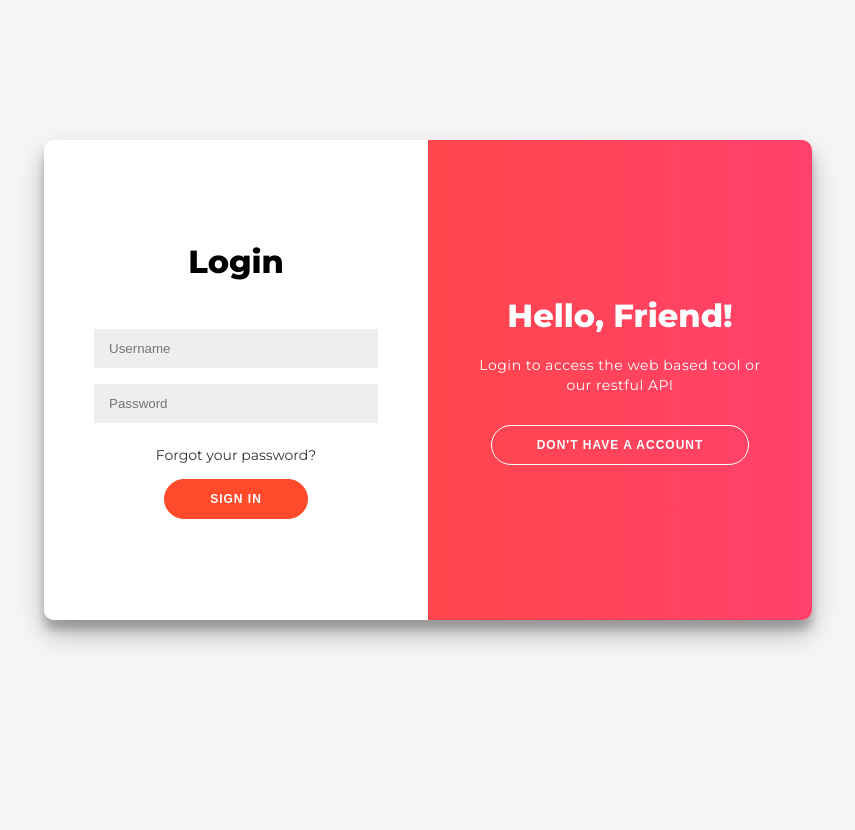
After one commit to omkumar01/clg-Minor-Project, a Django app: page /LoginRegister in a window 1280 px wide. The commit adds this page. Shown: the whole page, without its empty margins (212-1067 px from the left). Run offline with Django 3.2, Linux system fonts and the light colour scheme.

Commit message:
added authorisation

```diff
--- a/engine/models.py
+++ b/engine/models.py
@@ -1,8 +1,7 @@
-import django
 from djongo import models
 
 from django.core.validators import URLValidator
 
 
 class Url(models.Model):
-    input_link = models.URLField(validators=[URLValidator,])
+    input_link = models.URLField(validators=[URLValidator, ])
--- a/engine/views.py
+++ b/engine/views.py
@@ -1,22 +1,51 @@
-from django.http.response import HttpResponse
+from django.http import HttpResponse
 from django.shortcuts import render
 from .models import Url
+from django.views.generic import View
+from django.contrib.auth import authenticate, login
 
-def index(request):
-    if request.method =='POST':
-        link = request.POST['link']
-        print(link)
 
-    return render(request, "index.html", {})
+class LoginRegister(View):
 
-def result(request):
-    if request.method =='POST':
-        link = request.POST['link']
-        print(link)
-        db = Url(input_link=link)
-        db.save()
-        content= {}
-        content['data'] = {
-            'link':link,
-        }
-    return render(request, 'index.html', content )
+    def get(self, request):
+        return render(request, 'LoginRegister.html', {})
+
+    def post(self, request):
+        username = request.POST['username']
+        password = request.POST['password']
+        # print("email =", username)
+        # print("password = ", password)
+        user = authenticate(request, username=username, password=password)
+        if user is not None:
+            login(request, user)
+            request.session.user = user
+            return HttpResponse("success")
+        else:
+            return HttpResponse("no user")
+
+
+class LandingPage(View):
+
+    def get(self, request):
+        if request.method == 'POST':
+            link = request.POST['link']
+            print(link)
+        return render(request, "index.html", {})
+
+
+class ResultsPage(View):
+
+    def post(self, request):
+        if request.method == 'POST':
+            link = request.POST['link']
+            print(link)
+            data = Url.objects.filter(input_link=link)
+            print(data)
+            if data == None:
+                db = Url(input_link=link)
+                db.save()
+            content = {}
+            content['data'] = {
+                'link': link,
+            }
+        return render(request, 'index.html', content)
--- /dev/null
+++ b/static/css/LoginRegister.css
@@ -0,0 +1,252 @@
+@import url("https://fonts.googleapis.com/css?family=Montserrat:400,800");
+
+* {
+  box-sizing: border-box;
+}
+
+body {
+  background: #f6f5f7;
+  display: flex;
+  justify-content: center;
+  align-items: center;
+  flex-direction: column;
+  font-family: "Montserrat", sans-serif;
+  height: 100vh;
+  margin: -20px 0 50px;
+}
+
+h1 {
+  font-weight: bold;
+  margin: 0;
+}
+
+h2 {
+  text-align: center;
+}
+
+p {
+  font-size: 14px;
+  font-weight: 100;
+  line-height: 20px;
+  letter-spacing: 0.5px;
+  margin: 20px 0 30px;
+}
+
+span {
+  font-size: 12px;
+}
+
+a {
+  color: #333;
+  font-size: 14px;
+  text-decoration: none;
+  margin: 15px 0;
+}
+
+button {
+  border-radius: 20px;
+  border: 1px solid #ff4b2b;
+  background-color: #ff4b2b;
+  color: #ffffff;
+  font-size: 12px;
+  font-weight: bold;
+  padding: 12px 45px;
+  letter-spacing: 1px;
+  text-transform: uppercase;
+  transition: transform 80ms ease-in;
+}
+
+button:active {
+  transform: scale(0.95);
+}
+
+button:focus {
+  outline: none;
+}
+
+button.ghost {
+  background-color: transparent;
+  border-color: #ffffff;
+}
+
+form {
+  background-color: #ffffff;
+  display: flex;
+  align-items: center;
+  justify-content: center;
+  flex-direction: column;
+  padding: 0 50px;
+  height: 100%;
+  text-align: center;
+}
+
+input {
+  background-color: #eee;
+  border: none;
+  padding: 12px 15px;
+  margin: 8px 0;
+  width: 100%;
+}
+
+.container {
+  background-color: #fff;
+  border-radius: 10px;
+  box-shadow: 0 14px 28px rgba(0, 0, 0, 0.25), 0 10px 10px rgba(0, 0, 0, 0.22);
+  position: relative;
+  overflow: hidden;
+  width: 768px;
+  max-width: 100%;
+  min-height: 480px;
+}
+
+.form-container {
+  position: absolute;
+  top: 0;
+  height: 100%;
+  transition: all 0.6s ease-in-out;
+}
+
+.sign-in-container {
+  left: 0;
+  width: 50%;
+  z-index: 2;
+}
+
+.container.right-panel-active .sign-in-container {
+  transform: translateX(100%);
+}
+
+.sign-up-container {
+  left: 0;
+  width: 50%;
+  opacity: 0;
+  z-index: 1;
+}
+
+.container.right-panel-active .sign-up-container {
+  transform: translateX(100%);
+  opacity: 1;
+  z-index: 5;
+  animation: show 0.6s;
+}
+
+@keyframes show {
+  0%,
+  49.99% {
+    opacity: 0;
+    z-index: 1;
+  }
+
+  50%,
+  100% {
+    opacity: 1;
+    z-index: 5;
+  }
+}
+
+.overlay-container {
+  position: absolute;
+  top: 0;
+  left: 50%;
+  width: 50%;
+  height: 100%;
+  overflow: hidden;
+  transition: transform 0.6s ease-in-out;
+  z-index: 100;
+}
+
+.container.right-panel-active .overlay-container {
+  transform: translateX(-100%);
+}
+
+.overlay {
+  background: #ff416c;
+  background: -webkit-linear-gradient(to right, #ff4b2b, #ff416c);
+  background: linear-gradient(to right, #ff4b2b, #ff416c);
+  background-repeat: no-repeat;
+  background-size: cover;
+  background-position: 0 0;
+  color: #ffffff;
+  position: relative;
+  left: -100%;
+  height: 100%;
+  width: 200%;
+  transform: translateX(0);
+  transition: transform 0.6s ease-in-out;
+}
+
+.container.right-panel-active .overlay {
+  transform: translateX(50%);
+}
+
+.overlay-panel {
+  position: absolute;
+  display: flex;
+  align-items: center;
+  justify-content: center;
+  flex-direction: column;
+  padding: 0 40px;
+  text-align: center;
+  top: 0;
+  height: 100%;
+  width: 50%;
+  transform: translateX(0);
+  transition: transform 0.6s ease-in-out;
+}
+
+.overlay-left {
+  transform: translateX(-20%);
+}
+
+.container.right-panel-active .overlay-left {
+  transform: translateX(0);
+}
+
+.overlay-right {
+  right: 0;
+  transform: translateX(0);
+}
+
+.container.right-panel-active .overlay-right {
+  transform: translateX(20%);
+}
+
+.social-container {
+  margin: 20px 0;
+}
+
+.social-container a {
+  border: 1px solid #dddddd;
+  border-radius: 50%;
+  display: inline-flex;
+  justify-content: center;
+  align-items: center;
+  margin: 0 5px;
+  height: 40px;
+  width: 40px;
+}
+
+footer {
+  background-color: #222;
+  color: #fff;
+  font-size: 14px;
+  bottom: 0;
+  position: fixed;
+  left: 0;
+  right: 0;
+  text-align: center;
+  z-index: 999;
+}
+
+footer p {
+  margin: 10px 0;
+}
+
+footer i {
+  color: red;
+}
+
+footer a {
+  color: #3c97bf;
+  text-decoration: none;
+}
--- /dev/null
+++ b/static/js/LoginRegister.js
@@ -0,0 +1,11 @@
+const signUpButton = document.getElementById('signUp');
+const signInButton = document.getElementById('signIn');
+const container = document.getElementById('container');
+
+signUpButton.addEventListener('click', () => {
+	container.classList.add("right-panel-active");
+});
+
+signInButton.addEventListener('click', () => {
+	container.classList.remove("right-panel-active");
+});
--- /dev/null
+++ b/templates/LoginRegister.html
@@ -0,0 +1,71 @@
+<!DOCTYPE html>
+<html lang="en">
+  <head>
+    {% load static %}
+    <meta charset="UTF-8" />
+    <meta http-equiv="X-UA-Compatible" content="IE=edge" />
+    <meta name="viewport" content="width=device-width, initial-scale=1.0" />
+    <link rel="stylesheet" href="{% static 'css/LoginRegister.css' %}" />
+    <title>Website Audit Tool || Login or Register</title>
+  </head>
+  <body>
+    <div class="container" id="container">
+      <div class="form-container sign-up-container">
+        <form action="#">
+          <h1>Create Account</h1>
+          <div class="social-container">
+            <!-- <a href="#" class="social"><i class="fab fa-facebook-f"></i></a>
+            <a href="#" class="social"><i class="fab fa-google-plus-g"></i></a>
+            <a href="#" class="social"><i class="fab fa-linkedin-in"></i></a> -->
+          </div>
+          <!-- <span>or use your email for registration</span> -->
+          <input type="text" placeholder="Name" name="name" />
+          <input type="email" placeholder="Email" name="email" />
+          <input
+            type="password"
+            id="pass"
+            placeholder="Password"
+            name="password"
+          />
+          <input type="password" id="cpass" placeholder="Confirm password" />
+          <button onclick="">Sign Up</button>
+        </form>
+      </div>
+      <div class="form-container sign-in-container">
+        <form action="LoginRegister" method="POST">
+          <h1>Login</h1>
+          <div class="social-container">
+            <!-- <a href="#" class="social"><i class="fab fa-facebook-f"></i></a>
+            <a href="#" class="social"><i class="fab fa-google-plus-g"></i></a>
+            <a href="#" class="social"><i class="fab fa-linkedin-in"></i></a> -->
+          </div>
+          <!-- <span>or use your account</span> -->
+          {% csrf_token %}
+          <input type="text" placeholder="Username" name="username" />
+          <input type="password" placeholder="Password" name="password" />
+          <a href="#">Forgot your password?</a>
+          <button type="submit">Sign In</button>
+        </form>
+      </div>
+      <div class="overlay-container">
+        <div class="overlay">
+          <div class="overlay-panel overlay-left">
+            <h1>Register</h1>
+            <p>
+              To access the web based tool or our restful API please Register
+              with your personal info
+            </p>
+            <button class="ghost" id="signIn">Already have an Account</button>
+          </div>
+          <div class="overlay-panel overlay-right">
+            <h1>Hello, Friend!</h1>
+            <p>Login to access the web based tool or our restful API</p>
+            <button class="ghost" id="signUp">Don't have a account</button>
+          </div>
+        </div>
+      </div>
+    </div>
+
+    <script src="{% static 'js/LoginRegister.js' %}"></script>
+  </body>
+</html>
--- a/templates/result.html
+++ b/templates/result.html
@@ -105,7 +105,7 @@
           </ul>
         </div>
         <div class="guiz-awards-buttons">
-          <button class="guiz-awards-but-back">
+          <button class="guiz-awards-but-back" onclick="/">
             <i class="fa fa-angle-left"></i> Back
           </button>
         </div>
--- a/websiteaudit/urls.py
+++ b/websiteaudit/urls.py
@@ -1,9 +1,10 @@
 from django.contrib import admin
 from django.urls import path
-from engine.views import *
+from engine.views import LandingPage, ResultsPage, LoginRegister
 
 urlpatterns = [
     path('admin/', admin.site.urls),
-    path('', index ),
-    path('result', result),
+    path('', LandingPage.as_view(), name="homepage"),
+    path('result', ResultsPage.as_view(), name="resultspage"),
+    path("LoginRegister", LoginRegister.as_view(), name="LoginRegister")
 ]
```
Also changed, not shown: websiteaudit/settings.py (+18 -17 lines).
